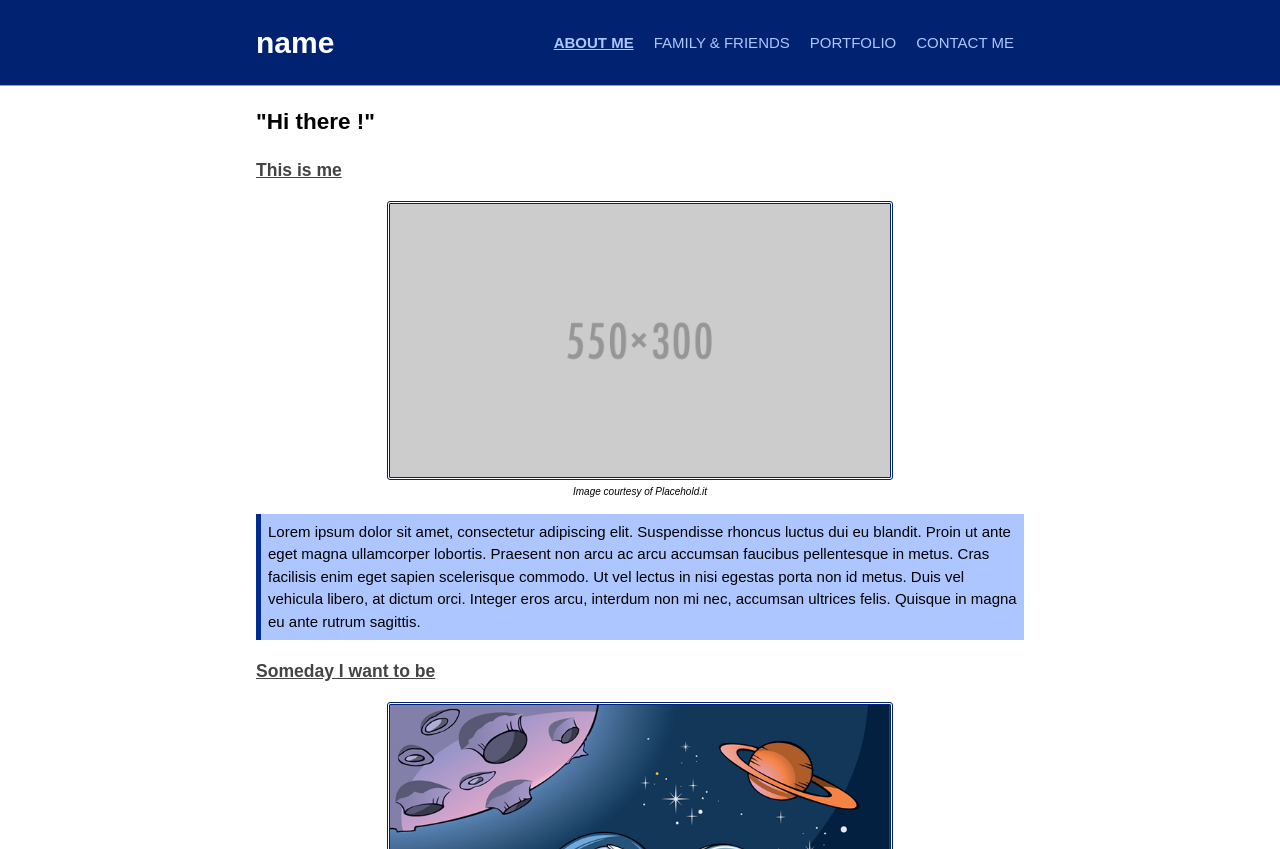
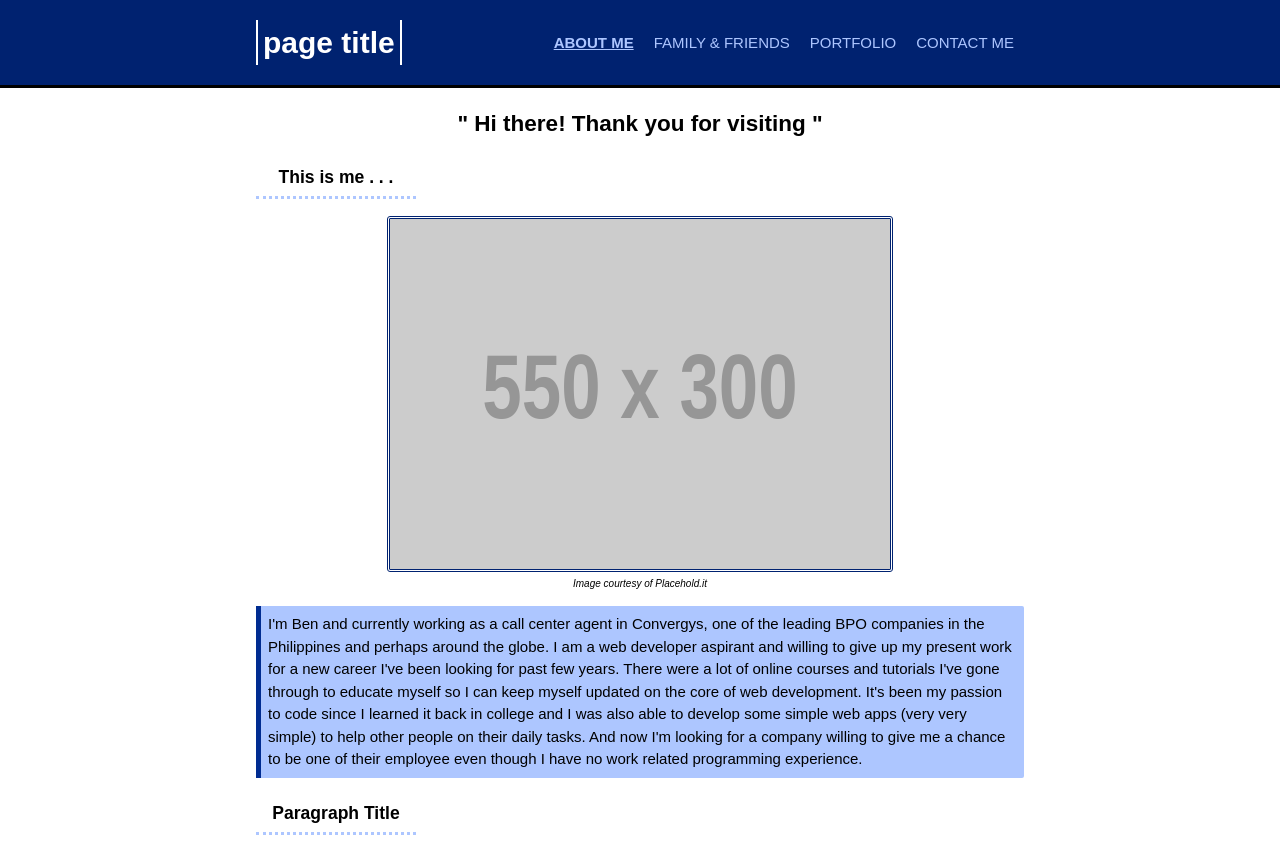
Before and after one commit to b3n10/localhost-folder, a PHP site: page / in a window 1280 px wide. Shown: the top 849 px of the page. Run offline with PHP 8.4, Linux system fonts and the light colour scheme; grey boxes labelled with a size stand in for pictures from a placeholder-image service; some libraries are stand-ins or nearby versions.

Commit message:
Updated index

```diff
--- a/index-template.css
+++ b/index-template.css
@@ -18,13 +18,17 @@ body {
 }
 
 header {
-	border-bottom: 1px solid #7fa6ff;
+	border-bottom: 3px solid black;
 	background: #002270;
 	color: #ffffff;/*#7fa6ff;*/
 }
 
 header h1 {
 	float: left;
+	border-left: 2px solid white;
+	border-right: 2px solid white;
+	padding-left: 5px;
+	padding-right: 5px;
 }
 
 header nav {
@@ -37,7 +41,7 @@ header nav {
 
 header nav ul li {
 	float: left;
-	display: inline;
+	list-style: none;
 }
 
 header nav ul li a {
@@ -47,16 +51,24 @@ header nav ul li a {
 	padding: 10px;
 }
 
-header nav ul li a:hover {
-	color: #ffffff;
+header nav ul li a:hover  {
+	background: #ffffff;
+	color: #000000;
+	border-radius: 2px;
 }
 
+article h2 {
+	color: #000000;
+	text-align: center;
+}
 article h3 {
-	color: #444444;
-	text-decoration: underline;
+	border-bottom: 3px dotted #ADC6FF;
+	width: 150px;
+	text-align: center;
+	padding: 5px;
 }
 
-article section p.section-img {
+article section .section-img {
 	text-align: center;
 	font-size: 10px;
 	padding: 0;
@@ -68,13 +80,15 @@ article section img {
 	border-color: #002270;
 	border-radius: 3px;
 	width: 500px;
-	height: 100%;
+	height: 350px;
 }
 
-article section p.section-p {
+article section .section-p {
 	background: #ADC6FF;
 	border-left: 5px solid #002c91;
 	padding: 7px;
+	border-top-right-radius: 2px;
+	border-bottom-right-radius: 2px;
 }
 
 footer {
--- a/index.html
+++ b/index.html
@@ -3,13 +3,15 @@
 	<head>
 		<meta charset="UTF-8">
 		<meta name="viewport" width="device-width">
-		<title>Ben's Site | Welcome</title>
+		<meta name="description" content="A website developed as part of my Web Dev Learning.">
+		<meta name="author" content="Ben Lleve">
+		<title>Website-Name | Welcome</title>
 		<link rel="stylesheet" type="text/css" href="index-template.css">
 	</head>
 	<body>
 		<header>
 			<div class="div-container">
-				<h1>name</h1>
+				<h1>page title</h1>
 				<nav>
 					<ul>
 						<li class="selected-menu"><a href="#">About Me</a></li>
@@ -22,11 +24,11 @@
 		</header>
 		<article>
 			<div class="div-container">
-				<h2>&quot;Hi there !&quot;</h2>
+				<h2>&quot; Hi there! Thank you for visiting &quot;</h2>
 				<section>
-					<h3>This is me</h3>
+					<h3>This is me . . .</h3>
 					<p class="section-img">
-					<img src="index-file/img/550x300.png" alt="Article Image">
+					<img src="http://placehold.it/550x300" alt="Article Image">
 					<span>
 						<br>
 						<em>Image courtesy of Placehold.it</em>
@@ -35,33 +37,16 @@
 				</section>
 				<section>
 					<p class="section-p">
-					Lorem ipsum dolor sit amet, consectetur adipiscing elit. Suspendisse rhoncus luctus dui eu blandit. Proin ut ante eget magna ullamcorper lobortis. Praesent non arcu ac arcu accumsan faucibus pellentesque in metus. Cras facilisis enim eget sapien scelerisque
-					commodo. Ut vel lectus in nisi egestas porta non id metus. Duis vel vehicula libero, at dictum orci. Integer eros arcu, interdum non mi nec, accumsan ultrices felis. Quisque in magna eu ante rutrum sagittis.
+					I'm Ben and currently working as a call center agent in Convergys, one of the leading BPO companies in the Philippines and perhaps around the globe. I am a web developer aspirant and willing to give up my present work for a new career I've been looking for past few years. There were a lot of online courses and tutorials I've gone through to educate myself so I can keep myself updated on the core of web development. It's been my passion to code since I learned it back in college and I was also able to develop some simple web apps (very very simple) to help other people on their daily tasks. And now I'm looking for a company willing to give me a chance to be one of their employee even though I have no work related programming experience.
 					</p>
 				</section>
 				<section>
-					<h3>Someday I want to be</h3>
+					<h3>Paragraph Title</h3>
 					<p class="section-img">
-					<img src="index-file/img/WS-42296.jpg" alt="This is me jogging at La Pieta">
+					<img src="http://www.shopaardvark.com/media/catalog/product/W/S/WS-42296.jpg" alt="Article Image">
 					<span>
 						<br>
 						<em>Image courtesy of Placehold.it</em>
-					</span>
-					</p>
-				</section>
-				<section>
-					<p class="section-p">
-					Lorem ipsum dolor sit amet, consectetur adipiscing elit. Suspendisse rhoncus luctus dui eu blandit. Proin ut ante eget magna ullamcorper lobortis. Praesent non arcu ac arcu accumsan faucibus pellentesque in metus. Cras facilisis enim eget sapien scelerisque
-					commodo. Ut vel lectus in nisi egestas porta non id metus. Duis vel vehicula libero, at dictum orci. Integer eros arcu, interdum non mi nec, accumsan ultrices felis. Quisque in magna eu ante rutrum sagittis.
-					</p>
-				</section>
-				<section>
-					<h3>Some of my interests</h3>
-					<p class="section-img">
-					<img src="index-file/img/me-jogging.jpg" alt="Article Image">
-					<span>
-						<br>
-						<em>Me Jogging</em>
 					</span>
 					</p>
 				</section>
@@ -75,7 +60,7 @@
 		</article>
 		<footer>
 			<div class="div-container">
-				<p>Copyright &copy; Creator-Name 2017 | Special Thanks to GuitahFreak</p>
+				<p>Copyright &copy; Creator-Name 2017 | Special Thanks to NAME</p>
 			</div>
 		</footer>
 	</body>
```
